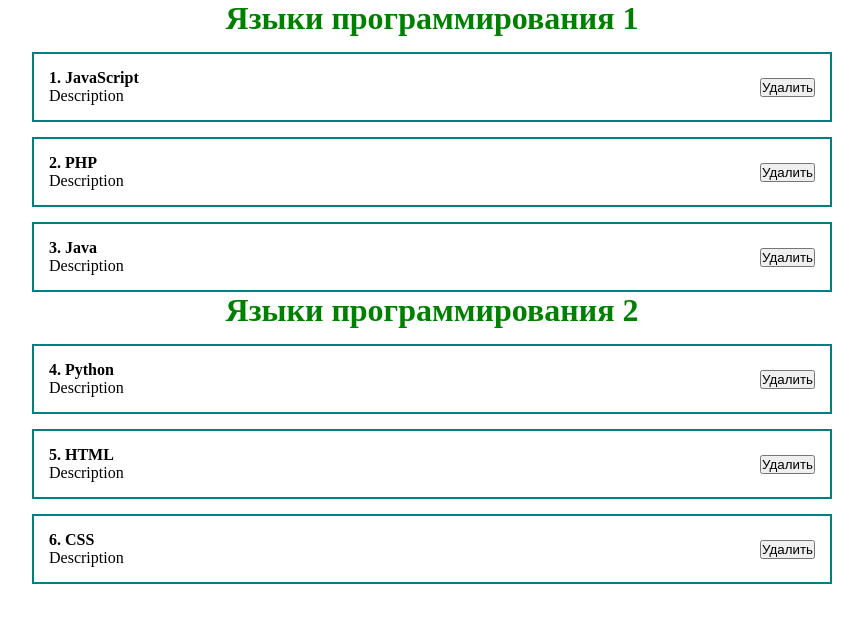
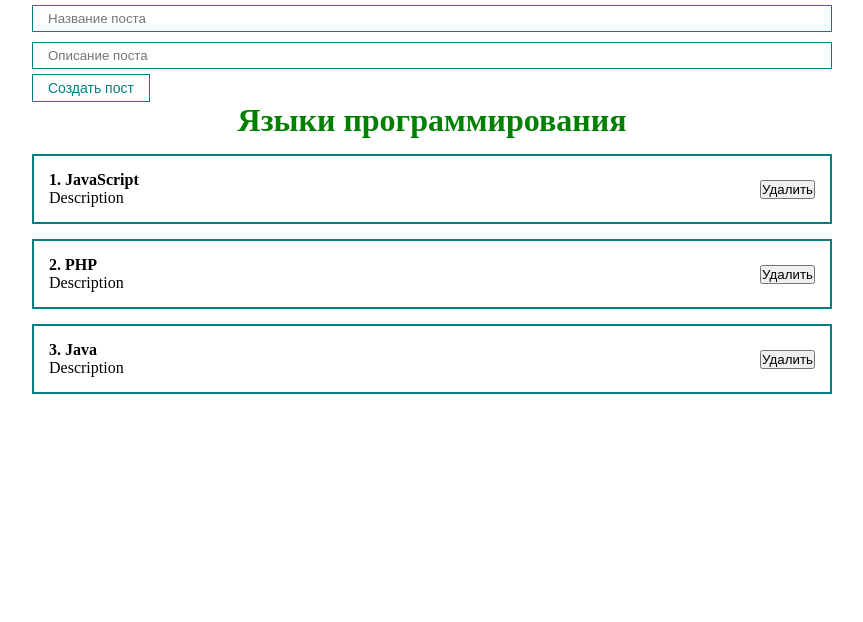
Before and after one commit to WalkingFrozenFish/react-fundamental, a React (Create React App) app: page / in a window 1280 px wide. Shown: the top 622 px of the page, without its empty margins (208-1071 px from the left). Built offline with nearby package versions, Linux system fonts and the light colour scheme.

Commit message:
Конспект

```diff
--- a/src/App.jsx
+++ b/src/App.jsx
@@ -4,25 +4,43 @@
 import Example from './components/Example.jsx';
 import PostItem from './components/PostItem.jsx';
 import PostList from './components/PostList.jsx';
+import MyButton from './components/UI/button/MyButton.jsx';
+import MyInput from './components/UI/input/MyInput.jsx';
 import "./styles/App.css";
 
 const App = () => {
-  const [posts1, setPosts1] = useState([
+  const [posts, setPosts] = useState([
     { id: 1, title: "JavaScript", body: "Description" },
     { id: 2, title: "PHP", body: "Description" },
     { id: 3, title: "Java", body: "Description" },
   ]);
 
-  const [posts2, setPosts2] = useState([
-    { id: 4, title: "Python", body: "Description" },
-    { id: 5, title: "HTML", body: "Description" },
-    { id: 6, title: "CSS", body: "Description" },
-  ]);
+  const [title, setTitle] = useState("");
+  const [body, setBody] = useState("");
+
+  const addNewPost = (e) => {
+    e.preventDefault();
+    setPosts([...posts, { id: posts.length + 1, title, body }]);
+  }
 
   return (
     <div className='App'>
-      <PostList posts={posts1} title={"Языки программирования 1"} />
-      <PostList posts={posts2} title={"Языки программирования 2"} />
+      <form>
+        <MyInput
+          value={title}
+          onChange={e => setTitle(e.target.value)}
+          type="text"
+          placeholder='Название поста'
+        />
+        <MyInput
+          value={body}
+          onChange={e => setBody(e.target.value)}
+          type="text"
+          placeholder='Описание поста'
+        />
+        <MyButton onClick={addNewPost}>Создать пост</MyButton>
+      </form>
+      <PostList posts={posts} title={"Языки программирования"} />
     </div>
   );
 };
--- /dev/null
+++ b/src/components/UI/button/MyButton.jsx
@@ -0,0 +1,12 @@
+import React from 'react';
+import classes from "./MyButton.module.css";
+
+const MyButton = ({ children, ...props }) => {
+    return (
+        <button {...props} className={classes.myBtn}>
+            {children}
+        </button>
+    );
+};
+
+export default MyButton;
--- /dev/null
+++ b/src/components/UI/button/MyButton.module.css
@@ -0,0 +1,8 @@
+.myBtn {
+    padding: 5px 15px;
+    color: teal;
+    font-size: 14px;
+    background: transparent;
+    border: 1px solid teal;
+    cursor: pointer;
+}
--- /dev/null
+++ b/src/components/UI/input/MyInput.jsx
@@ -0,0 +1,11 @@
+import React from 'react';
+import classes from "./MyInput.module.css";
+
+const MyInput = (props) => {
+    console.log(props)
+    return (
+        <input className={classes.myInput} {...props} />
+    );
+};
+
+export default MyInput;
--- /dev/null
+++ b/src/components/UI/input/MyInput.module.css
@@ -0,0 +1,6 @@
+.myInput {
+    width: 100%;
+    padding: 5px 15px;
+    margin: 5px 0;
+    border: 1px solid teal;
+}
```
Also changed, not shown: конспект/10.txt (added).
